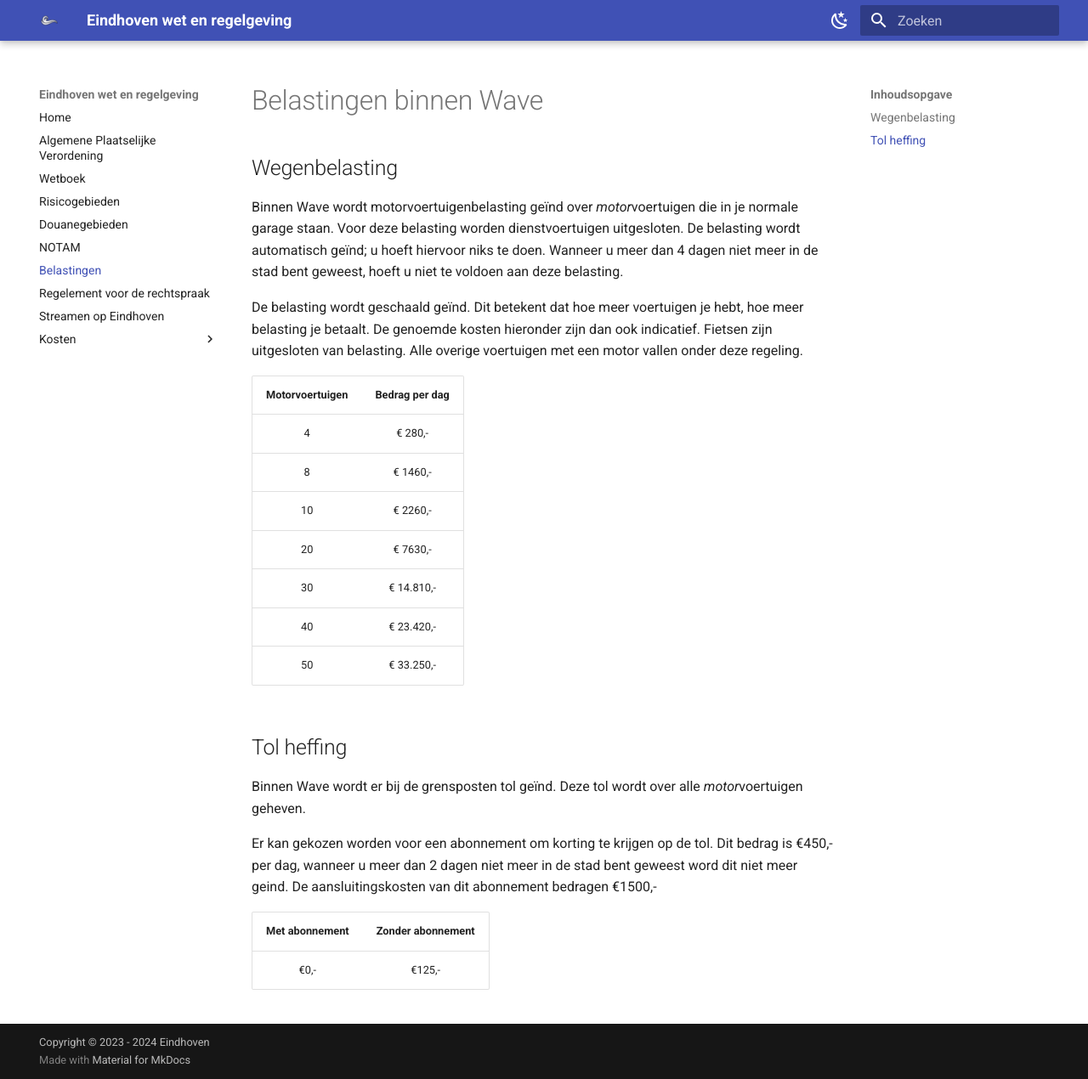
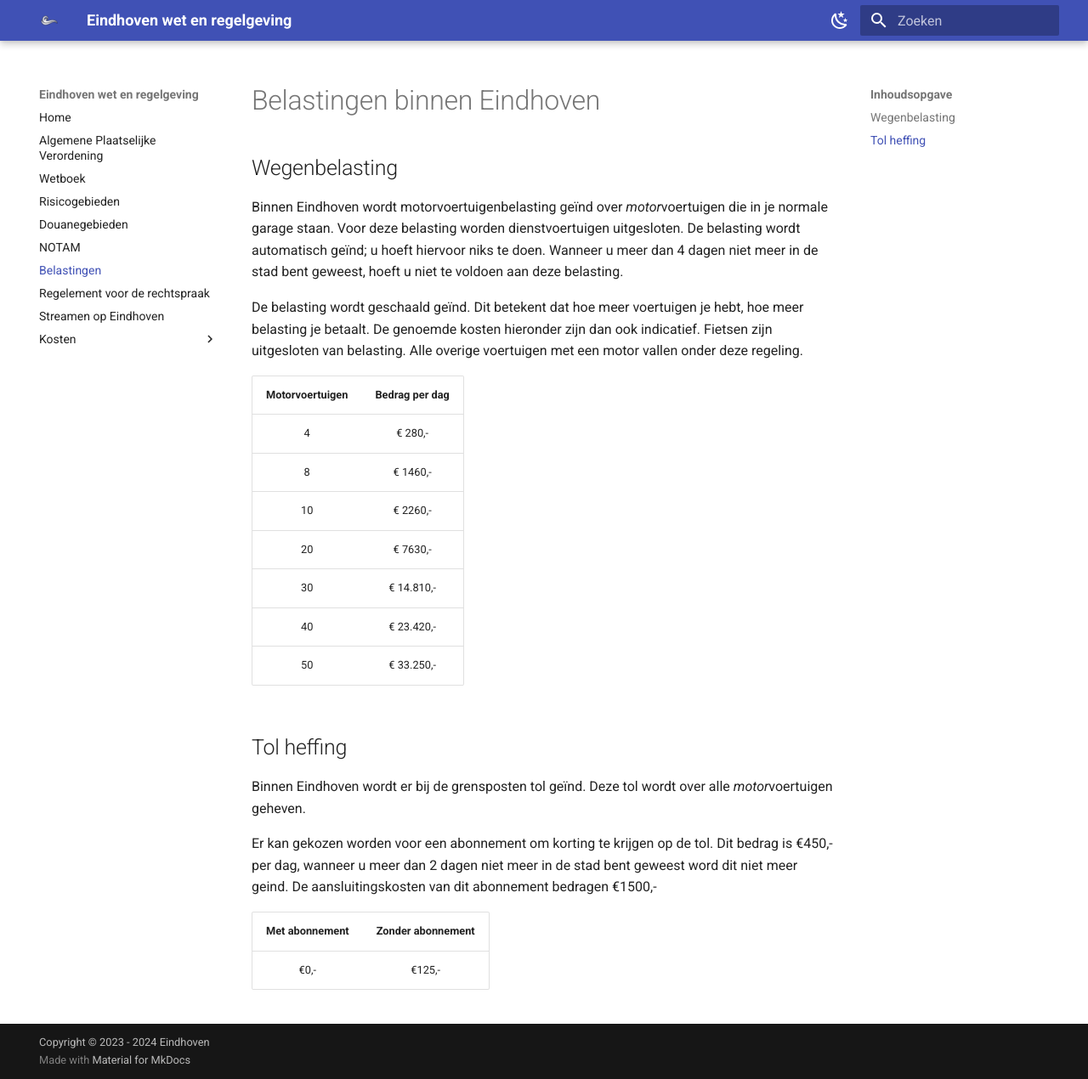
Before and after one commit to silentsources/wtsapv, an MkDocs documentation site: the page built from docs/belastingen.md, in a window 1280 px wide and 1270 px high. Shown: the whole window at 85% size. Built offline with MkDocs 1.6.1 and Material for MkDocs 9.7.7, drawn with Linux system fonts in a browser that asks for light colours; comment, search, counter and statistics services are not loaded.

Commit message:
Update belastingen.md

```diff
--- a/docs/belastingen.md
+++ b/docs/belastingen.md
@@ -1,8 +1,8 @@
-# Belastingen binnen Wave
+# Belastingen binnen Eindhoven
 
 ## Wegenbelasting
 
-Binnen Wave wordt motorvoertuigenbelasting geïnd over *motor*voertuigen die in je normale garage staan. Voor deze belasting worden dienstvoertuigen uitgesloten. De belasting wordt automatisch geïnd; u hoeft hiervoor niks te doen. Wanneer u meer dan 4 dagen niet meer in de stad bent geweest, hoeft u niet te voldoen aan deze belasting.
+Binnen Eindhoven wordt motorvoertuigenbelasting geïnd over *motor*voertuigen die in je normale garage staan. Voor deze belasting worden dienstvoertuigen uitgesloten. De belasting wordt automatisch geïnd; u hoeft hiervoor niks te doen. Wanneer u meer dan 4 dagen niet meer in de stad bent geweest, hoeft u niet te voldoen aan deze belasting.
 
 De belasting wordt geschaald geïnd. Dit betekent dat hoe meer voertuigen je hebt, hoe meer belasting je betaalt. De genoemde kosten hieronder zijn dan ook indicatief.
 Fietsen zijn uitgesloten van belasting. Alle overige voertuigen met een motor vallen onder deze regeling.
@@ -19,7 +19,7 @@
 
 ## Tol heffing
 
-Binnen Wave wordt er bij de grensposten tol geïnd. Deze tol wordt over alle *motor*voertuigen geheven.
+Binnen Eindhoven wordt er bij de grensposten tol geïnd. Deze tol wordt over alle *motor*voertuigen geheven.
 
 Er kan gekozen worden voor een abonnement om korting te krijgen op de tol. Dit bedrag is €450,- per dag, wanneer u meer dan 2 dagen niet meer in de stad bent geweest word dit niet meer geind. De aansluitingskosten van dit abonnement bedragen €1500,-
 
```
